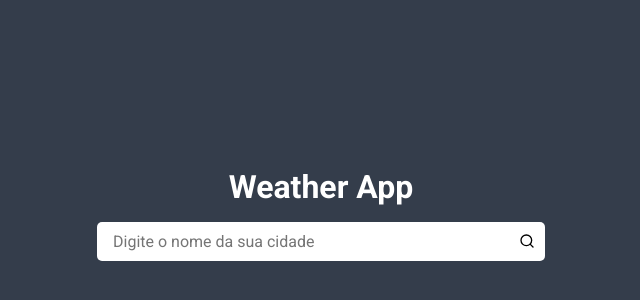
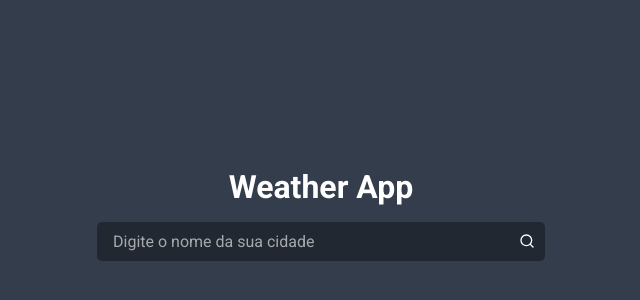
Before and after one commit to Matheus2004a/Weather-App, a React (Vite) app: page / in a window 1280 px wide. Shown: the part 186-486 px from the top of the page, without its empty margins (319-959 px from the left). Built offline with nearby package versions, Linux system fonts and the light colour scheme.

Commit message:
:ok_hand: style: Muda opacidade do texto do form

```diff
--- a/src/components/Form/Form.css
+++ b/src/components/Form/Form.css
@@ -20,12 +20,23 @@
     border: none;
     font-size: 1rem;
     padding: 10px 2.5rem 10px 1rem;
+    background: var(--bg-color-card);
+}
+
+.form-weather input,
+input::placeholder {
+    color: var(--text-white);
+}
+
+input::placeholder {
+    opacity: .6;
 }
 
 .form-weather fieldset svg {
     position: absolute;
     cursor: pointer;
     right: 10px;
+    color: var(--text-white);
 }
 
 .form-weather button {
```
